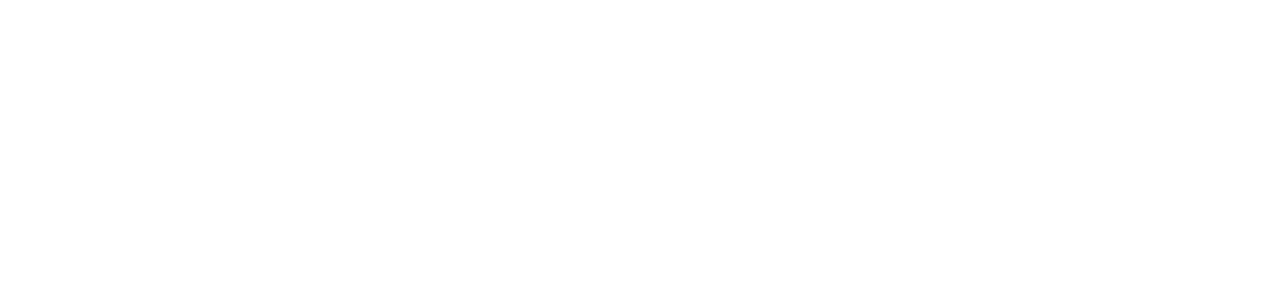
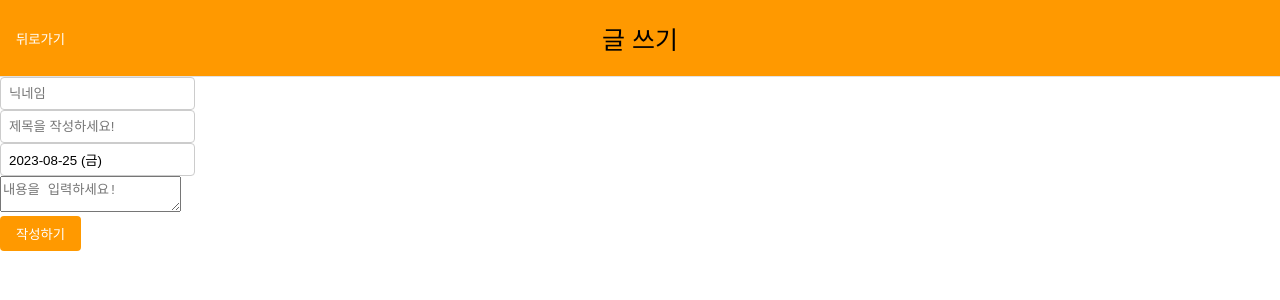
Before and after one commit to Karmesin924/eat_together, a React (Create React App) app in the folder frontend/: page /write/1 in a window 1280 px wide. Before the commit this address had no page. Shown: the top 300 px of the page. Built offline with nearby package versions, Linux system fonts and the light colour scheme.

Commit message:
게시판 수정하기 조건부 렌더링 구현 완료, 게시판 CRUD 구조 구현 완료

```diff
--- a/frontend/src/App.js
+++ b/frontend/src/App.js
@@ -23,6 +23,7 @@ function App() {
           <Route path="/LetsDo" element={<LetsDo />} />
           <Route path="/board/:idx" element={<BoardDetail />} />
           <Route path="/write" element={<Write />} />
+          <Route path="/write/:idx" element={<Write />} />
         </Routes>
       </div>
     </BrowserRouter>
--- a/frontend/src/components/Board.js
+++ b/frontend/src/components/Board.js
@@ -13,9 +13,10 @@ const Board = ({
   isAuthor,
 }) => {
   const navigate = useNavigate();
+
   const handleEdit = () => {
     console.log("수정 버튼 클릭");
-    // TODO: 수정 버튼 동작 구현
+    navigate(`/write/${idx}`, { state: { isEditMode: true } });
   };
 
   const handleDelete = () => {
--- a/frontend/src/components/Write.js
+++ b/frontend/src/components/Write.js
@@ -1,14 +1,17 @@
 import axios from "axios";
-import { useState } from "react";
-import { useNavigate } from "react-router-dom";
+import { useState, useEffect } from "react";
+import { useNavigate, useParams, useLocation } from "react-router-dom";
 import MyHeader from "../components/MyHeader";
 import MyButton from "../components/MyButton";
 
 const Write = () => {
   const navigate = useNavigate();
+  const { idx } = useParams();
+  const location = useLocation();
   const [title, setTitle] = useState("");
   const [contents, setContents] = useState("");
   const [author, setAuthor] = useState("");
+  const isEditMode = location.state && location.state.isEditMode;
 
   const getCurrentDateTime = () => {
     const now = new Date();
@@ -31,6 +34,39 @@ const Write = () => {
     return `${year}-${month}-${day} (${weekday})`;
   };
 
+  // useEffect(() => {
+  //   // 수정 모드인 경우 기존 글의 내용을 불러옴
+  //   if (isEditMode && idx) {
+  //     axios
+  //       .get(`/posts/${idx}`)
+  //       .then((res) => {
+  //         const { title, contents, author } = res.data;
+  //         setTitle(title);
+  //         setContents(contents);
+  //         setAuthor(author);
+  //       })
+  //       .catch((err) => {
+  //         console.log("글 불러오기에 실패했습니다.", err);
+  //       });
+  //   }
+  // }, [isEditMode, idx]);
+  useEffect(() => {
+    // 더미 데이터
+    const dummyData = {
+      title: "더미 제목",
+      contents: "더미 내용",
+      author: "더미 작성자",
+    };
+
+    // 수정 모드인 경우 기존 글의 내용을 불러옴
+    if (isEditMode) {
+      // 더미 데이터를 사용하여 값 설정
+      setTitle(dummyData.title);
+      setContents(dummyData.contents);
+      setAuthor(dummyData.author);
+    }
+  }, [isEditMode]);
+
   const handleTitleChange = (e) => {
     setTitle(e.target.value);
   };
@@ -45,21 +81,32 @@ const Write = () => {
 
   const handleSubmit = async () => {
     try {
+      if (isEditMode) {
+        // 수정 요청 처리
+        const response = await axios.put(`/posts/${idx}`, {
+          title,
+          contents,
+        });
+        console.log("글이 성공적으로 수정되었습니다.", response.data);
+        navigate("/");
+      } else {
+        // 글 작성 요청 처리
         const response = await axios.post("/posts/add", {
           title,
           contents,
         });
         console.log("글이 성공적으로 저장되었습니다.", response.data);
         navigate("/");
+      }
     } catch (error) {
-      console.log("글 저장에 실패했습니다.", error);
+      console.log("글 저장 또는 수정에 실패했습니다.", error);
     }
   };
 
   return (
     <div>
       <MyHeader
-        headText={"글 쓰기"}
+        headText={isEditMode ? "글 수정" : "글 쓰기"}
         leftChild={
           <MyButton
             text={"뒤로가기"}
@@ -100,7 +147,10 @@ const Write = () => {
         />
       </div>
       <div>
-        <MyButton text={"작성하기"} onClick={handleSubmit} />
+        <MyButton
+          text={isEditMode ? "수정하기" : "작성하기"}
+          onClick={handleSubmit}
+        />
       </div>
     </div>
   );
```
Lines whose indentation alone changed are shown as unchanged.
